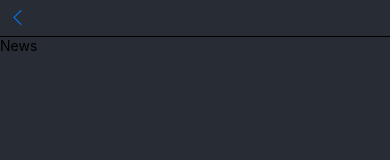
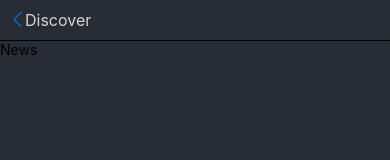
Before and after one commit to abdelrahmannasr/news-app, a React Native app: screen / in a window 390 px wide. Shown: the top 160 px of the page. Built offline with nearby package versions, Linux system fonts and the light colour scheme.

Commit message:
Handle back event

```diff
--- a/components/TopNavigation.tsx
+++ b/components/TopNavigation.tsx
@@ -16,8 +16,12 @@ const TopNavigation = ({ index, setIndex }) => {
           </Text>
         </TouchableOpacity>
       ) : (
-        <TouchableOpacity>
+        <TouchableOpacity
+          style={styles.left}
+          onPress={() => setIndex(index === 0 ? 1 : 0)}
+        >
           <SimpleLineIcons name="arrow-left" size={15} color="#007fff" />
+          <Text style={{ ...styles.text, color: "lightgrey" }}>Discover</Text>
         </TouchableOpacity>
       )}
     </View>
```
